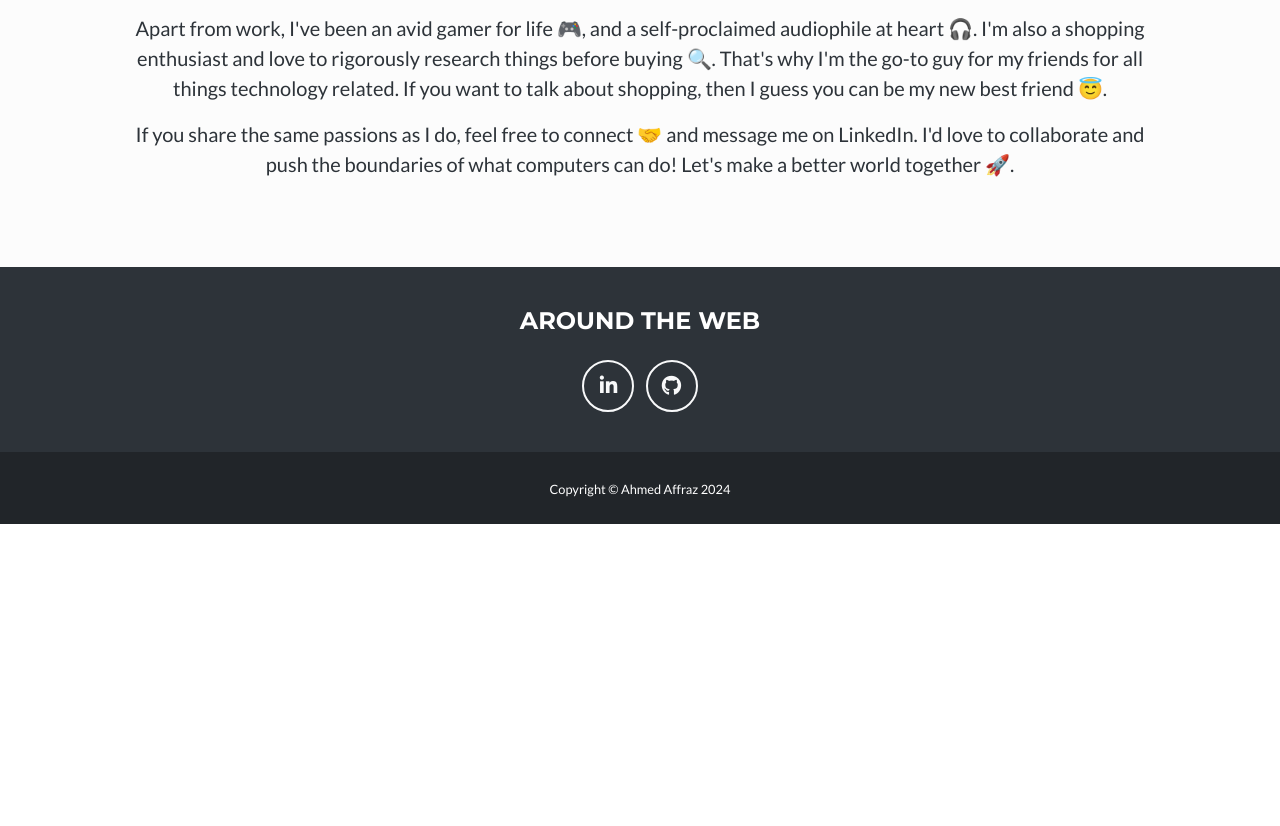
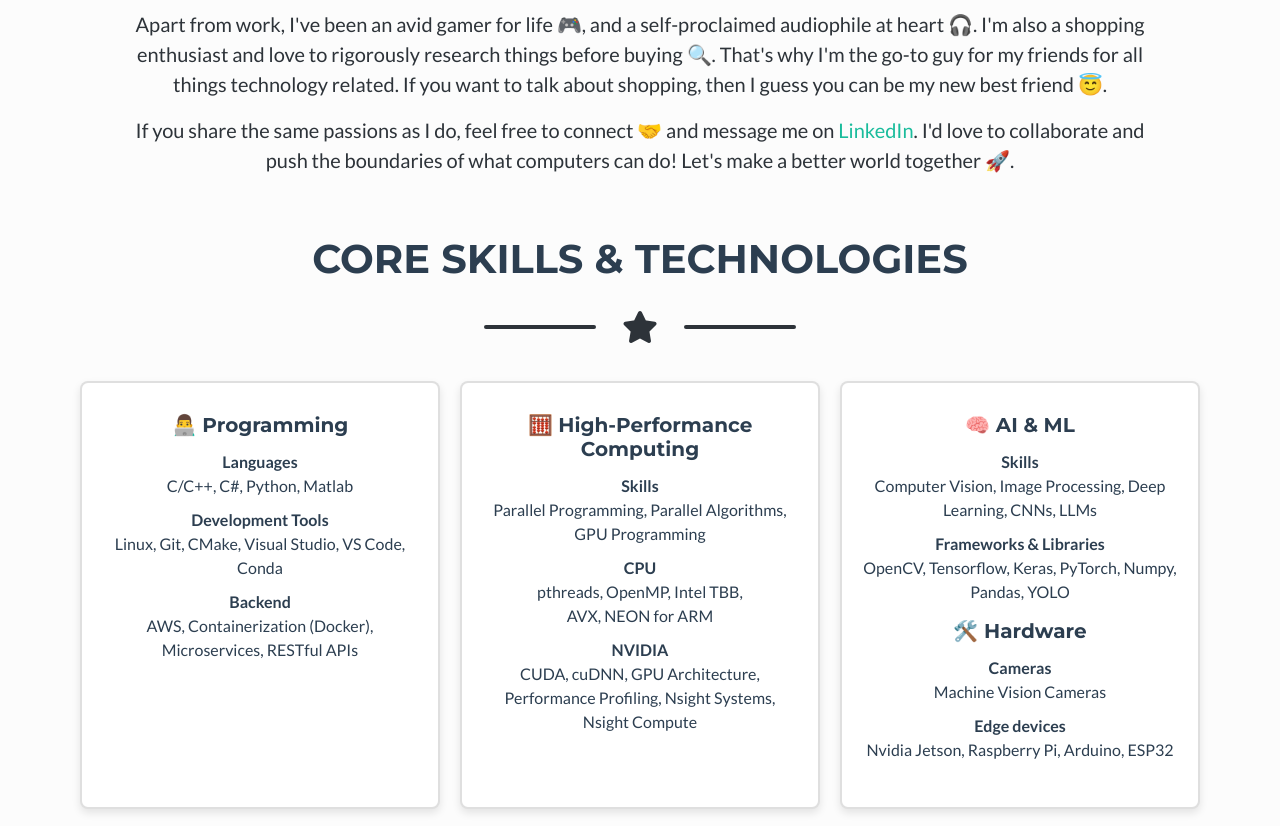
Before and after one commit to ahmedaffraz/ahmedaffraz.github.io, a plain HTML site: page index.html in a window 1280 px wide. Shown: the part 727-1553 px from the top of the page. Before the commit the page ends 1251 px from the top, so only its background shows below. Drawn offline with nearby package versions, Linux system fonts and the light colour scheme.

Commit message:
Added 'Extpertise' section, with skills

```diff
--- /dev/null
+++ b/css/about.css
@@ -0,0 +1,144 @@
+.circular-image {
+	border-radius: 50%;
+	/* Makes the element circular */
+	overflow: hidden;
+	/* Clips content outside the circle */
+	border: 2.5px solid #2D3339;
+}
+
+.circular-image img {
+	width: 100%;
+	/* Ensures the image fills the circular container */
+	height: auto;
+	display: block;
+}
+
+/* CORE SKILLS AND TECHNOLOGIES */
+.expertise-section {
+    padding: 20px 0 0 0;
+}
+
+.expertise-section h2 {
+	font-size: 2.5rem;
+	font-weight: bold;
+	color: #2c3e50;
+	text-transform: uppercase;
+	width: 100%;
+	text-align: center;
+}
+
+.expertise-section h4 {
+	font-size: 1.25rem;
+	font-weight: 600;
+	margin-top: 10px;
+	color: #2c3e50;
+}
+
+.expertise-section ul {
+	list-style-type: none;
+	padding: 0;
+	margin: 0;
+}
+
+.expertise-section ul li {
+	font-size: 1rem;
+	padding: 5px 0;
+	color: #2c3e50;
+}
+
+.expertise-section .row {
+    display: flex;
+    flex-wrap: wrap;
+    align-items: stretch;
+}
+
+.expertise-section .card {
+    background: #fff;
+    border-radius: 8px;
+    box-shadow: 0 4px 8px rgba(0, 0, 0, 0.1);
+    margin: 10px 0; /* Set top and bottom margin to 10px, left and right margin to 0 */
+    padding: 20px;
+    box-sizing: border-box;
+    flex: 1 1 calc(33.333% - 20px);
+    display: flex;
+    flex-direction: column;
+    /* justify-content: space-between; */
+    height: 100%; /* Ensure all cards have equal height */
+}
+
+.expertise-section .col-md-6,
+.expertise-section .col-lg-4 {
+    padding-left: 10px !important;
+    padding-right: 10px !important;
+}
+
+@media (max-width: 768px) {
+	.expertise-section .col-md-6,
+	.expertise-section .col-lg-4 {
+		padding-left: 25px !important;
+		padding-right: 25px !important;
+	}
+}
+
+.divider-custom {
+	/* display: flex; */
+	align-items: center;
+	justify-content: center;
+	margin: 20px 0;
+	width: 100%;
+}
+
+.divider-custom-line {
+	width: 40%;
+	height: 2px;
+	background-color: #2c3e50;
+}
+
+.divider-custom-icon {
+	font-size: 1.5rem;
+	color: #1abc9c;
+	margin: 0 10px;
+}
+/* CORE SKILLS AND TECHNOLOGIES */
+
+/* EXPERIENCE SECTION */
+.experience-section {
+    padding: 80px 0;
+}
+
+.experience-section h2 {
+    font-size: 2.5rem;
+    font-weight: bold;
+    color: #2c3e50;
+    text-transform: uppercase;
+    width: 100%;
+    text-align: center;
+}
+
+.experience-section .divider-custom {
+	/* display: flex; */
+	align-items: center;
+	justify-content: center;
+	margin: 20px 0;
+	width: 100%;
+}
+
+.experience-section .divider-custom-line {
+	width: 40%;
+	height: 4px;
+	background-color: #2c3e50;
+}
+
+.experience-section .divider-custom-icon {
+	font-size: 1.5rem;
+	color: #1abc9c;
+	margin: 0 10px;
+}
+
+.img-fluid.rounded-shadow {
+	margin-top: 20px;
+	width: 100%;
+    border-radius: 15px;
+    box-shadow: 0 4px 8px rgba(0, 0, 0, 0.1);
+}
+/* EXPERIENCE SECTION */
--- a/index.html
+++ b/index.html
@@ -45,6 +45,7 @@
     type="text/css" />
   <!-- Core theme CSS (includes Bootstrap)-->
   <link href="css/styles.css" rel="stylesheet" />
+  <link href="css/about.css" rel="stylesheet" />
 </head>
 
 <body id="page-top">
@@ -69,8 +70,6 @@
           <!-- <li class="nav-item mx-0 mx-lg-1"><a class="nav-link py-3 px-0 px-lg-3 rounded js-scroll-trigger"
               href="#contact">Contact</a></li>
           <li class="nav-item mx-0 mx-lg-1"><a class="nav-link py-3 px-0 px-lg-3 rounded js-scroll-trigger"
-              href="assets/file/resume.pdf" target="_blank">Resume</a></li>
-          <li class="nav-item mx-0 mx-lg-1"><a class="nav-link py-3 px-0 px-lg-3 rounded js-scroll-trigger"
               href="https://www.linkedin.com/in/mominaman/" target="_blank">LinkedIn</a></li> -->
         </ul>
       </div>
@@ -83,7 +82,7 @@
       <div class="container">
         <div class="container d-flex align-items-center flex-column">
           <!-- Masthead Avatar Image-->
-          <img class="circular-image masthead-avatar mb-5" src="assets/img/avatar.jpg" alt="Ahmed Affraz Logo" />
+          <img class="circular-image masthead-avatar mb-5" src="assets/img/avatar2.jpg" alt="Ahmed Affraz Logo" />
           <!-- Masthead Heading-->
           <h1 class="masthead-heading text-uppercase mb-0">Ahmed Affraz</h1>
           <!-- Icon Divider-->
@@ -112,9 +111,10 @@
             </div>
             <div class="justify-content-center">
               <p class="lead text-center">
-                If you share the same passions as I do, feel free to connect 🤝 and message me on LinkedIn. I'd
-                love to collaborate and push the boundaries of what computers can do! Let's make a better world
-                together 🚀.
+                If you share the same passions as I do, feel free to connect 🤝 and message me on
+                <a href="https://www.linkedin.com/in/ahmedaffraz/" target="_blank"
+									rel="noopener noreferrer" aria-label="LinkedIn Profile">LinkedIn</a>.
+                I'd love to collaborate and push the boundaries of what computers can do! Let's make a better world together 🚀.
               </p>
             </div>
             <!-- <div class="resume-btn text-center mt-4">
@@ -126,8 +126,86 @@
           <!-- About Section Button-->
         </div>
       </div>
+
+      <br>
+
+      <section class="expertise-section">
+					<div class="container">
+						<h2 class="text-uppercase text-center">Core Skills & Technologies</h2>
+						<div class="divider-custom">
+							<div class="divider-custom-line"></div>
+							<div class="divider-custom-icon"><i class="fas fa-star"></i></div>
+							<div class="divider-custom-line"></div>
+						</div>
+
+						<div class="row">
+
+              <div class="col-md-6 col-lg-4 mb-4">
+								<div class="card">
+									<h4>👨‍💻 Programming</h4>
+									<ul>
+										<li><strong>Languages</strong> <br> C/C++, C#, Python, Matlab</li>
+										<li><strong>Development Tools</strong> <br> Linux, Git, CMake, Visual Studio, VS Code, Conda</li>
+                    <li><strong>Backend</strong> <br> AWS, Containerization (Docker), Microservices, RESTful APIs</li>
+									</ul>
+                  <!-- TODO: Later -->
+                  <!-- <h4>🛠️ Hardware </h4>
+									<ul>
+										<li><strong>Cameras </strong> <br> Machine Vision Cameras</li>
+                    <li><strong>Edge devices </strong> <br> Nvidia Jetson, Raspberry Pi, Arduino, ESP32</li>
+                    <li> Machine Vision Cameras, Nvidia Jetson, Raspberry Pi</li>
+									</ul> -->
+								</div>
+							</div>
+
+							<div class="col-md-6 col-lg-4 mb-4">
+								<div class="card">
+									<h4>🧮 High-Performance Computing</h4>
+									<ul>
+                    <li><strong>Skills</strong> <br> Parallel Programming, Parallel Algorithms, GPU Programming</li>
+										<li><strong>CPU</strong> <br> pthreads, OpenMP, Intel TBB, <br> AVX, NEON for ARM</li>
+                    <li><strong>NVIDIA</strong> <br> CUDA, cuDNN, GPU Architecture, Performance Profiling, Nsight Systems, Nsight Compute </li>
+                    <!-- TODO: Later -->
+                    <!-- <li><strong> CUDA Libraries </strong> <br> PyCUDA, Triton, CuPy, Numba, Thrust, CUB,  </li> -->
+									</ul>
+								</div>
+							</div>
+
+              <div class="col-md-6 col-lg-4 mb-4">
+								<div class="card">
+									<h4>🧠 AI & ML</h4>
+									<ul>
+										<li><strong>Skills</strong> <br> Computer Vision, Image Processing, Deep Learning, CNNs, LLMs</li>
+                    <li><strong>Frameworks & Libraries</strong> <br> OpenCV, Tensorflow, Keras, PyTorch, Numpy, Pandas, YOLO</li>
+                    <!-- TODO: Later -->
+                    <!-- <li><strong>Frameworks </strong> <br> OpenAI, HuggingFace, Ollama, LangChain </li>
+                    <li><strong>Techniques </strong> <br>  Fine-Tunning, RAG, Agentic Developement </li> -->
+									</ul>
+                  <h4>🛠️ Hardware </h4>
+									<ul>
+										<li><strong>Cameras </strong> <br> Machine Vision Cameras</li>
+                    <li><strong>Edge devices </strong> <br> Nvidia Jetson, Raspberry Pi, Arduino, ESP32</li>
+									</ul>
+								</div>
+							</div>
+
+              <!-- <div class="col-md-6 col-lg-4 mb-4">
+								<div class="card">
+									<h4>🛠️ Hardware </h4>
+									<ul>
+										<li><strong>Cameras </strong> <br> Machine Vision Cameras</li>
+                    <li><strong>Edge devices </strong> <br> Nvidia Jetson, Raspberry Pi, Arduino, ESP32</li>
+									</ul>
+								</div>
+							</div> -->
+
+						</div>
+					</div>
+				</section>
+
     </header>
   </section>
+
   <!-- Footer-->
   <footer class="footer text-center" id="contact">
     <div class="container">
@@ -136,8 +214,6 @@
         <h4 class="text-uppercase mb-4">Around the Web</h4>
         <a class="btn btn-outline-light btn-social mx-1" href="https://www.linkedin.com/in/ahmedaffraz/" target="_blank"
           rel="noopener noreferrer" aria-label="LinkedIn Profile"><i class="fab fa-linkedin-in"></i></a>
-        <!-- <a class="btn btn-outline-light btn-social mx-1" href="https://mominaman.itch.io/" target="_blank"
-          rel="noopener noreferrer" aria-label="Itch.io Profile"><i class="fab fa-itch-io"></i></a> -->
         <a class="btn btn-outline-light btn-social mx-1" href="https://github.com/ahmedaffraz/" target="_blank"
           rel="noopener noreferrer" aria-label="Github Profile"><i class="fab fa-github"></i></a>
         <!-- <a class="btn btn-outline-light btn-social mx-1" href="https://www.youtube.com/c/AhmedAffraz/" target="_blank"
@@ -150,7 +226,7 @@
   </footer>
   <!-- Copyright Section-->
   <div class="copyright py-4 text-center text-white">
-    <div class="container"><small>Copyright © Ahmed Affraz 2024</small></div>
+    <div class="container"><small>Copyright © Ahmed Affraz 2025</small></div>
   </div>
   <!-- Scroll to Top Button (Only visible on small and extra-small screen sizes)-->
   <div class="scroll-to-top d-lg-none position-fixed">
```
